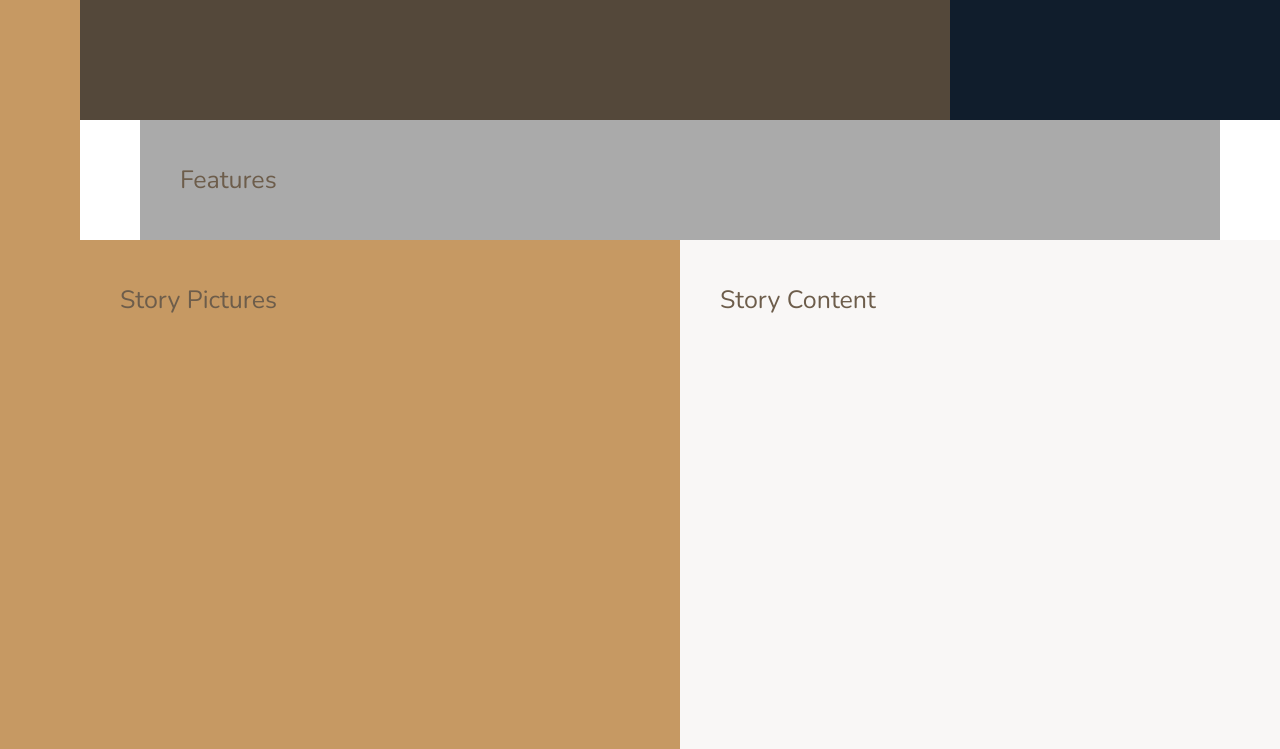
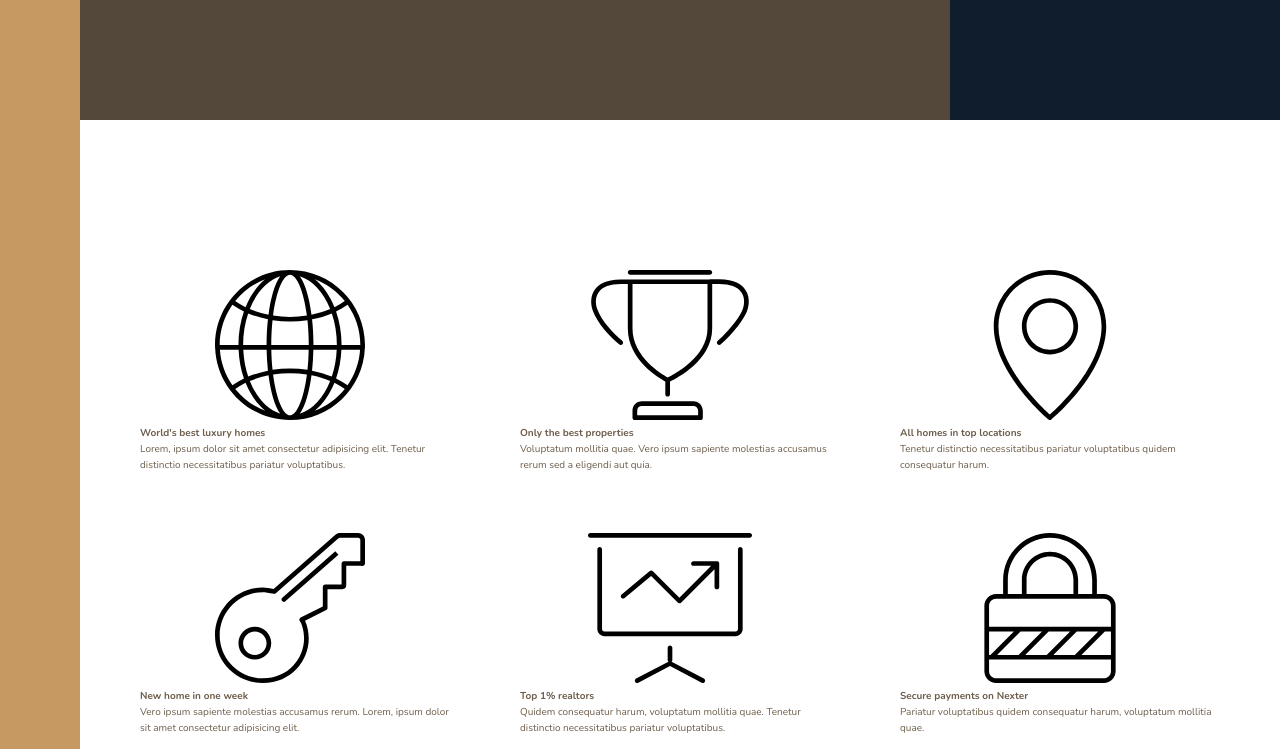
Before and after one commit to arvinbuid/nexter-landing, a website: page index.html in a window 1280 px wide. Shown: the part 520-1269 px from the top of the page. Drawn offline with nearby package versions, Linux system fonts and the light colour scheme.

Commit message:
Add markup inside features section in index.html file.

```diff
--- a/index.html
+++ b/index.html
@@ -25,7 +25,71 @@
 
     <div class="realtors">Top 3 realtors</div>
 
-    <section class="features">Features</section>
+    <section class="features">
+      <div class="feature">
+        <svg class="feature__icon">
+          <use xlink:href="img/sprite.svg#icon-global"></use>
+        </svg>
+        <h4 class="heading-4">World's best luxury homes</h4>
+        <p class="feature__text">
+          Lorem, ipsum dolor sit amet consectetur adipisicing elit. Tenetur distinctio
+          necessitatibus pariatur voluptatibus.
+        </p>
+      </div>
+
+      <div class="feature">
+        <svg class="feature__icon">
+          <use xlink:href="img/sprite.svg#icon-trophy"></use>
+        </svg>
+        <h4 class="heading-4">Only the best properties</h4>
+        <p class="feature__text">
+          Voluptatum mollitia quae. Vero ipsum sapiente molestias accusamus rerum sed a eligendi aut
+          quia.
+        </p>
+      </div>
+
+      <div class="feature">
+        <svg class="feature__icon">
+          <use xlink:href="img/sprite.svg#icon-map-pin"></use>
+        </svg>
+        <h4 class="heading-4">All homes in top locations</h4>
+        <p class="feature__text">
+          Tenetur distinctio necessitatibus pariatur voluptatibus quidem consequatur harum.
+        </p>
+      </div>
+
+      <div class="feature">
+        <svg class="feature__icon">
+          <use xlink:href="img/sprite.svg#icon-key"></use>
+        </svg>
+        <h4 class="heading-4">New home in one week</h4>
+        <p class="feature__text">
+          Vero ipsum sapiente molestias accusamus rerum. Lorem, ipsum dolor sit amet consectetur
+          adipisicing elit.
+        </p>
+      </div>
+
+      <div class="feature">
+        <svg class="feature__icon">
+          <use xlink:href="img/sprite.svg#icon-presentation"></use>
+        </svg>
+        <h4 class="heading-4">Top 1% realtors</h4>
+        <p class="feature__text">
+          Quidem consequatur harum, voluptatum mollitia quae. Tenetur distinctio necessitatibus
+          pariatur voluptatibus.
+        </p>
+      </div>
+
+      <div class="feature">
+        <svg class="feature__icon">
+          <use xlink:href="img/sprite.svg#icon-lock"></use>
+        </svg>
+        <h4 class="heading-4">Secure payments on Nexter</h4>
+        <p class="feature__text">
+          Pariatur voluptatibus quidem consequatur harum, voluptatum mollitia quae.
+        </p>
+      </div>
+    </section>
 
     <div class="story__pictures">Story Pictures</div>
 
--- a/sass/_base.scss
+++ b/sass/_base.scss
@@ -43,9 +43,4 @@ body {
       [col-start] minmax(min-content, 14rem) [col-end]
     )
     [center-end] minmax(6rem, 1fr) [full-end];
-
-  & > * {
-    padding: 40px;
-    font-size: 2.5rem;
-  }
 }
--- a/sass/_features.scss
+++ b/sass/_features.scss
@@ -1,6 +1,10 @@
 @use "base";
 
 .features {
-  background-color: base.$color-grey-light-2;
   grid-column: center-start / center-end;
+  margin: 15rem 0;
+
+  display: grid;
+  gap: 6rem;
+  grid-template-columns: repeat(3, 1fr);
 }
```
Also changed, not shown: css/style.css, 1 other file.
